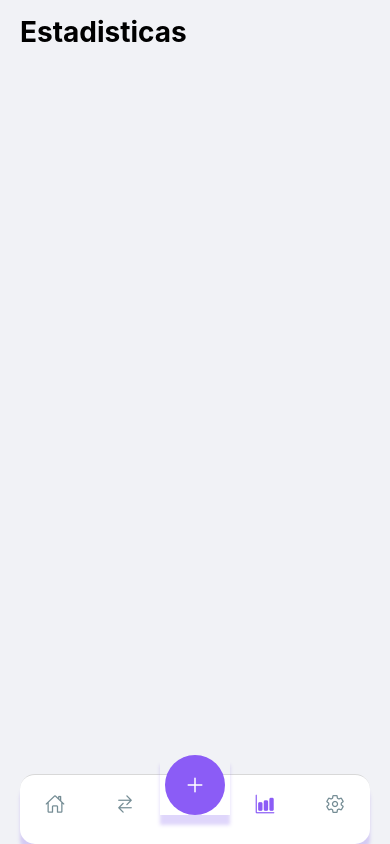
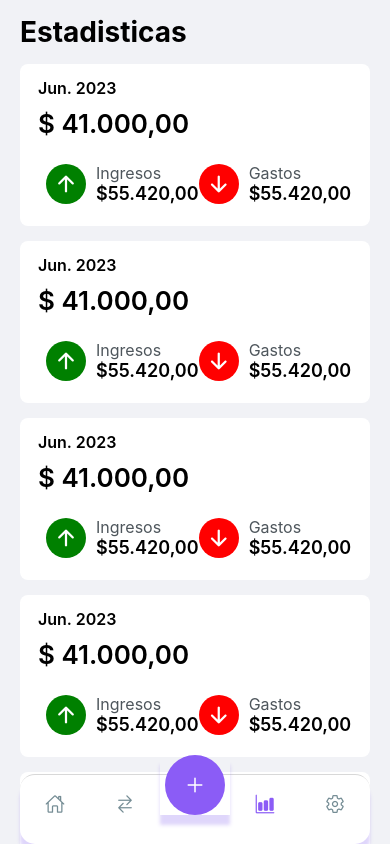
Before and after one commit to Nobelio1/control-gastos-app, a React Native app: screen /Stats in a window 390 px wide. Built offline with nearby package versions, Linux system fonts and the light colour scheme.

Commit message:
[ADD] implementacion de vista Estadisticas

```diff
--- a/src/components/home/transfer-summary/TransferSummary.tsx
+++ b/src/components/home/transfer-summary/TransferSummary.tsx
@@ -21,7 +21,7 @@ function FlowCard({inOut}: { inOut: boolean }) {
   return (
     <View style={transferSummaryStyles.flowCard}>
       <View style={transferSummaryStyles.flowIcon}>
-        <Ionicons name="arrow-up" size={24} color={inOut ? "green" : "red"}/>
+        <Ionicons name={inOut ? "arrow-up" : "arrow-down"} size={24} color={inOut ? "green" : "red"}/>
       </View>
       <View>
         <Text style={transferSummaryStyles.flowType}>{inOut ? "Ingresos" : "Gastos"}</Text>
--- /dev/null
+++ b/src/components/stats/MonthSummaryCard.styles.ts
@@ -0,0 +1,55 @@
+import {StyleSheet} from 'react-native';
+
+export const monthSummaryCardStyles = StyleSheet.create({
+  container: {
+    paddingVertical: 14,
+    paddingHorizontal: 18,
+    borderRadius: 8,
+    backgroundColor: 'white'
+  },
+  totalPeriod: {
+    fontSize: 16,
+    fontWeight: '600',
+  },
+  totalAmount: {
+    fontSize: 26,
+    fontWeight: '600',
+    paddingVertical: 10,
+  },
+  io: {
+    flexDirection: 'row',
+    justifyContent: 'space-between',
+    marginHorizontal: 8,
+  },
+  flowCard: {
+    flexDirection: 'row',
+    alignItems: 'center',
+    borderRadius: 8,
+    marginBottom: 8,
+    gap: 10
+  },
+  flowIconIn: {
+    width: 40,
+    height: 40,
+    borderRadius: 20,
+    backgroundColor: 'green',
+    justifyContent: 'center',
+    alignItems: 'center',
+  },
+  flowIconOut: {
+    width: 40,
+    height: 40,
+    borderRadius: 20,
+    backgroundColor: 'red',
+    justifyContent: 'center',
+    alignItems: 'center',
+  },
+  flowType: {
+    color: '#4e565c',
+    fontSize: 16,
+  },
+  flowAmount: {
+    fontSize: 18,
+    fontWeight: '600',
+  },
+})
--- /dev/null
+++ b/src/components/stats/MonthSummaryCard.tsx
@@ -0,0 +1,32 @@
+import {Text, View} from "react-native";
+import {Ionicons} from "@expo/vector-icons";
+import {monthSummaryCardStyles} from "./MonthSummaryCard.styles";
+
+export function MonthSummaryCard() {
+  return (
+    <View style={monthSummaryCardStyles.container}>
+      <Text style={monthSummaryCardStyles.totalPeriod}>Jun. 2023</Text>
+      <Text style={monthSummaryCardStyles.totalAmount}>$ 41.000,00</Text>
+      <View style={{paddingTop: 14}}>
+        <View style={monthSummaryCardStyles.io}>
+          <FlowCard inOut={true}/>
+          <FlowCard inOut={false}/>
+        </View>
+      </View>
+    </View>
+  )
+}
+
+function FlowCard({inOut}: { inOut: boolean }) {
+  return (
+    <View style={monthSummaryCardStyles.flowCard}>
+      <View style={inOut? monthSummaryCardStyles.flowIconIn : monthSummaryCardStyles.flowIconOut}>
+        <Ionicons name={inOut ? "arrow-up" : "arrow-down"} size={24} color="white"/>
+      </View>
+      <View>
+        <Text style={monthSummaryCardStyles.flowType}>{inOut ? "Ingresos" : "Gastos"}</Text>
+        <Text style={monthSummaryCardStyles.flowAmount}>$55.420,00</Text>
+      </View>
+    </View>
+  )
+}
--- a/src/screens/stats-screen/StatsScreen.styles.ts
+++ b/src/screens/stats-screen/StatsScreen.styles.ts
@@ -9,4 +9,9 @@ export const statsScreenStyles = StyleSheet.create({
     flex: 1,
     paddingHorizontal: 20,
   },
+  scrollView: {
+    gap: 15,
+    flexGrow: 1,
+    paddingBottom: 80,
+  }
 });
--- a/src/screens/stats-screen/StatsScreen.tsx
+++ b/src/screens/stats-screen/StatsScreen.tsx
@@ -1,14 +1,27 @@
-import {View} from 'react-native';
+import {ScrollView} from 'react-native';
 import {SafeAreaView} from 'react-native-safe-area-context';
 import Header from "../../components/shared/header-screen/Header";
 import {statsScreenStyles} from "./StatsScreen.styles";
+import {MonthSummaryCard} from "../../components/stats/MonthSummaryCard";
 
 export default function StatsScreen() {
   return (
     <SafeAreaView style={statsScreenStyles.container}>
       <Header title={'Estadisticas'}/>
-      <View style={statsScreenStyles.content}>
-      </View>
+      <ScrollView
+        style={statsScreenStyles.content}
+        contentContainerStyle={statsScreenStyles.scrollView}
+        showsVerticalScrollIndicator={false}
+        bounces={true}
+      >
+        <MonthSummaryCard/>
+        <MonthSummaryCard/>
+        <MonthSummaryCard/>
+        <MonthSummaryCard/>
+        <MonthSummaryCard/>
+        <MonthSummaryCard/>
+        <MonthSummaryCard/>
+      </ScrollView>
     </SafeAreaView>
   );
 }
```
